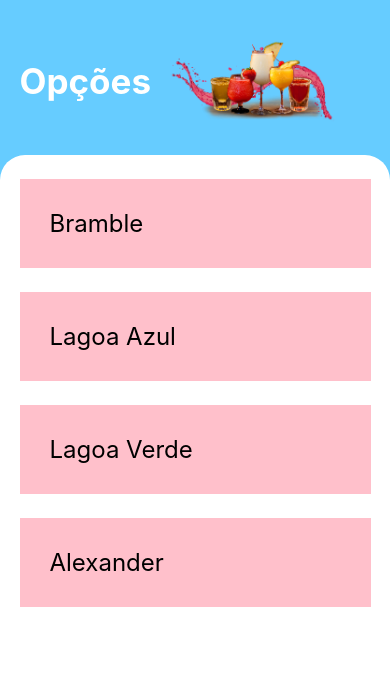
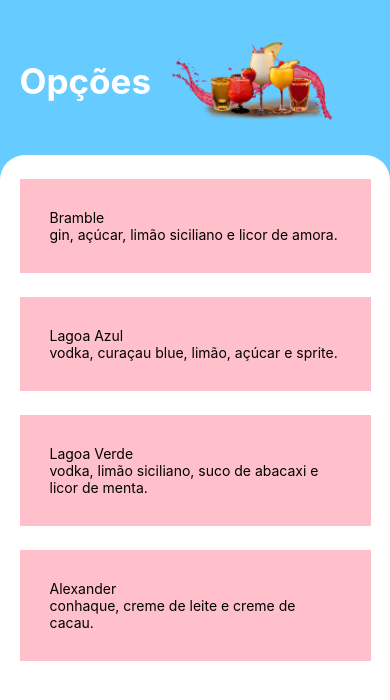
Before and after one commit to lucasvieira34/drinks-app, a React Native app: screen /Recipe in a window 390 px wide. Shown: the top 700 px of the page. Built offline with nearby package versions, Linux system fonts and the light colour scheme.

Commit message:
- feat: refactoring drink list to type.

```diff
--- a/src/pages/Recipe/index.tsx
+++ b/src/pages/Recipe/index.tsx
@@ -2,36 +2,12 @@ import { useState } from "react";
 import { View, Text, StyleSheet, TouchableOpacity, FlatList } from "react-native";
 import * as Animatable from 'react-native-animatable';
 import { useNavigation } from "@react-navigation/native";
+import { drinkList } from "./types";
 
 export default function Recipe() {
 
     const navigation = useNavigation();
-    const [drinks, setDrinks] = useState([
-        {
-            id: '1',
-            name: 'Bramble',
-            descricao: 'gin, açúcar, limão siciliano e licor de amora.',
-            receita: '50ml gin, 25ml açúcar, 25ml limão siciliano, 20ml licor de amora.'
-        },
-        {
-            id: '2',
-            name: 'Lagoa Azul',
-            descricao: 'vodka, curaçau blue, limão, açúcar e sprite.',
-            receita: '50ml vodka, 25ml curaçau blue, 25ml limão, 10ml açúcar e 60ml sprite.'
-        },
-        {
-            id: '3',
-            name: 'Lagoa Verde',
-            descricao: 'vodka, limão siciliano, suco de abacaxi e licor de menta.',
-            receita: '60ml vodka, 20ml limão siciliano, 150ml suco de abacaxi e 20ml licor de menta.'
-        },
-        {
-            id: '4',
-            name: 'Alexander',
-            descricao: 'conhaque, creme de leite e creme de cacau.',
-            receita: '30 ml conhaque, 30ml creme de leite e 30ml creme de cacau.'
-        },
-    ])
+    const [drinks, setDrinks] = useState(drinkList)
 
     return (
         <View style={styles.container}>
@@ -52,18 +28,21 @@ export default function Recipe() {
 
             <Animatable.View animation="fadeInUpBig" style={styles.containerList}>
 
+                <Animatable.View delay={700} animation="bounceInLeft">
                     <FlatList
                         keyExtractor={(item) => item.id}
                         data={drinks}
                         renderItem={({ item }) => (
-                        <TouchableOpacity onPress={() => navigation.navigate('Drink', { item })}>
-                            <Text style={styles.item}>{item.name}</Text>
+                            <TouchableOpacity style={styles.item} onPress={() => navigation.navigate('Drink', { item })}>
+                                <Text>{item.name}</Text>
+                                <Text>{item.descricao}</Text>
                             </TouchableOpacity>
                         )}
                     />
+                </Animatable.View>
 
             </Animatable.View>
-        </View>
+        </View >
     );
 }
 
@@ -96,26 +75,10 @@ const styles = StyleSheet.create({
         paddingStart: '5%',
         paddingEnd: '5%'
     },
-    list: {
-        backgroundColor: 'gray',
-        marginTop: '10%'
-    },
     item: {
         marginTop: 24,
         padding: 30,
         backgroundColor: 'pink',
         fontSize: 24
-    },
-    modalToggle: {
-        marginTop: 20,
-        marginBottom: 10,
-        borderWidth: 1,
-        borderColor: '#F2F2F2',
-        padding: 10,
-        borderRadius: 10,
-        alignSelf: 'center'
-    },
-    modal: {
-        flex: 1
     }
 })
--- /dev/null
+++ b/src/pages/Recipe/types.ts
@@ -0,0 +1,42 @@
+export const drinkList = [
+  {
+    id: "1",
+    name: "Bramble",
+    descricao: "gin, açúcar, limão siciliano e licor de amora.",
+    receita: [
+      "50ml gin",
+      "25ml açúcar",
+      "25ml limão siciliano",
+      "20ml licor de amora",
+    ],
+  },
+  {
+    id: "2",
+    name: "Lagoa Azul",
+    descricao: "vodka, curaçau blue, limão, açúcar e sprite.",
+    receita: [
+      "50ml vodka",
+      "25ml curaçau blue",
+      "25ml limão taiti",
+      "10ml açúcar",
+      "60ml sprite",
+    ],
+  },
+  {
+    id: "3",
+    name: "Lagoa Verde",
+    descricao: "vodka, limão siciliano, suco de abacaxi e licor de menta.",
+    receita: [
+      "60ml vodka",
+      "20ml limão siciliano",
+      "150ml suco de abacaxi",
+      "20ml licor de menta",
+    ],
+  },
+  {
+    id: "4",
+    name: "Alexander",
+    descricao: "conhaque, creme de leite e creme de cacau.",
+    receita: ["30ml conhaque", "30ml creme de leite", "30ml licor de cacau"],
+  },
+];
```
Also changed, not shown: 2 other files (tests, documents, lock files or other folders). Lines whose indentation alone changed are shown as unchanged.
